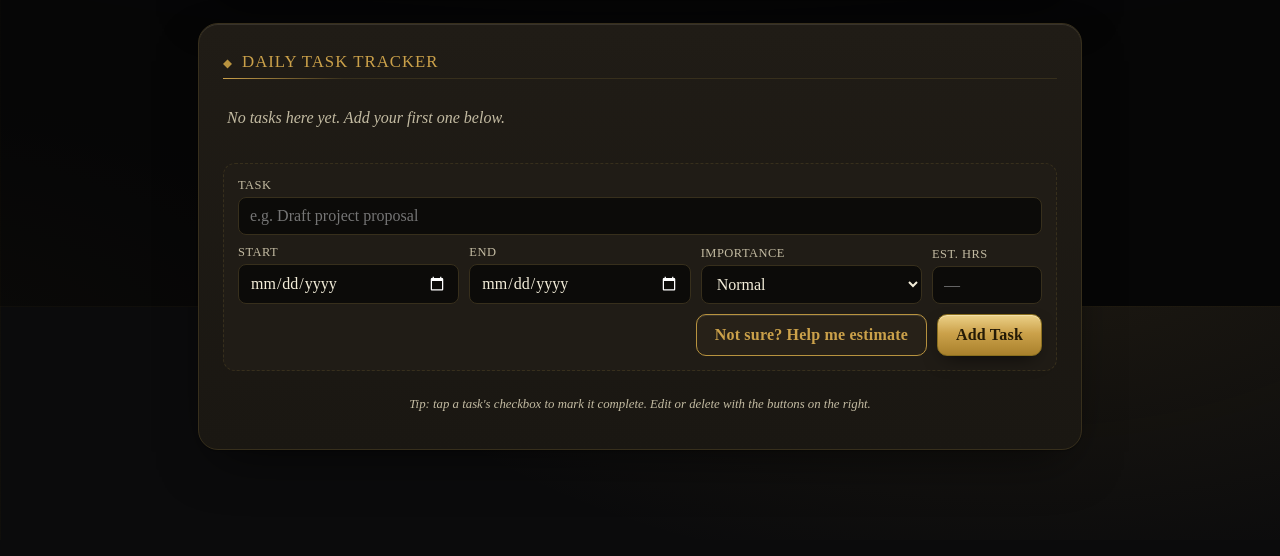
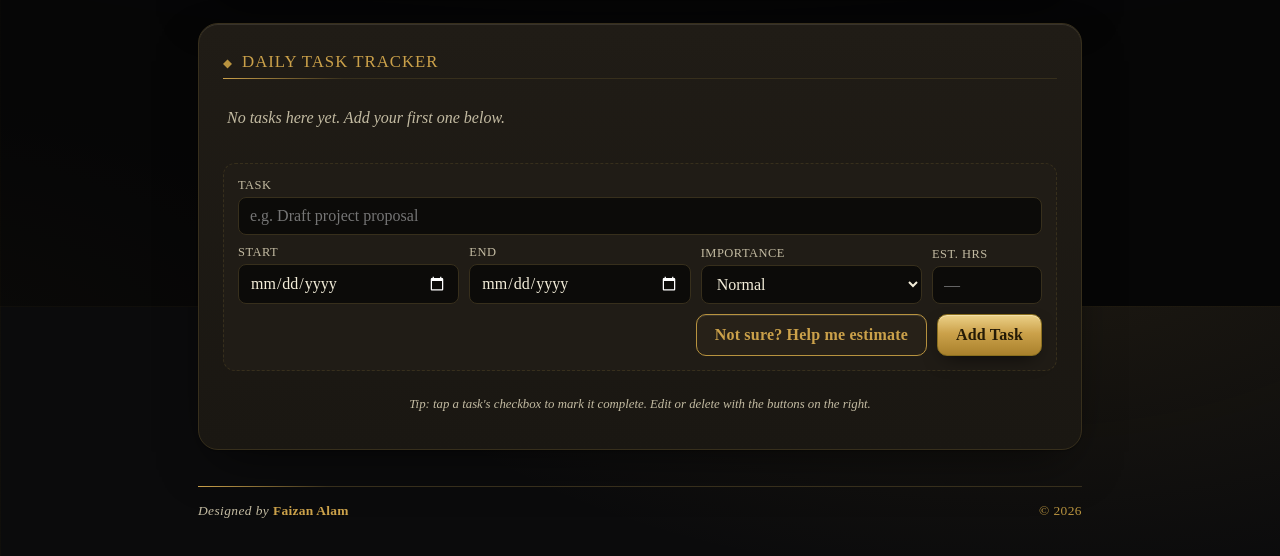
Before and after one commit to alamfaizanw-alt/PersonalWorkPlanner, a plain HTML site: page index.html in a window 1280 px wide. Shown: the part 494-1050 px from the top of the page. Drawn offline with Linux system fonts and the light colour scheme.

Commit message:
Add footer with designer credit and copyright year

```diff
--- a/index.html
+++ b/index.html
@@ -506,6 +506,17 @@
 
   .hint{font-size:.8rem;color:var(--cream-dim);text-align:center;margin-top:26px;font-style:italic;}
 
+  /* ---- Footer ---- */
+  .app-foot{
+    display:flex;justify-content:space-between;align-items:center;gap:16px;flex-wrap:wrap;
+    margin-top:36px;padding-top:16px;border-top:1px solid var(--line);position:relative;
+    font-size:.84rem;color:var(--cream-dim);letter-spacing:.03em;
+  }
+  .app-foot::before{content:"";position:absolute;left:0;top:-1px;height:1px;width:130px;background:linear-gradient(90deg,var(--gold),transparent);}
+  .app-foot .by{font-style:italic;}
+  .app-foot .by b{color:var(--gold);font-style:normal;font-weight:700;letter-spacing:.02em;}
+  .app-foot .cr{color:var(--gold-soft);font-variant-numeric:tabular-nums;}
+
   /* ---- Today line in hero ---- */
   .today-line{display:block;font-size:.7rem;color:var(--gold-soft);text-transform:uppercase;letter-spacing:.2em;margin-bottom:8px;font-family:Georgia,"Times New Roman",serif;}
 
@@ -650,6 +661,11 @@
 
   <p class="hint">Tip: tap a task's checkbox to mark it complete. Edit or delete with the buttons on the right.</p>
   </section>
+
+  <footer class="app-foot">
+    <span class="by">Designed by <b>Faizan Alam</b></span>
+    <span class="cr">&copy; <span id="footYear">2026</span></span>
+  </footer>
 </div>
 
 <!-- Gantt pop-up -->
@@ -1927,6 +1943,8 @@ document.getElementById("tabAdd").onclick=()=>{
   const s=d.toLocaleDateString(undefined,{weekday:"long",month:"short",day:"numeric"});
   const el=document.getElementById("todayLine");
   if(el) el.textContent="Today · "+s;
+  const fy=document.getElementById("footYear");
+  if(fy) fy.textContent=new Date().getFullYear();
 })();
 
 render();
```
